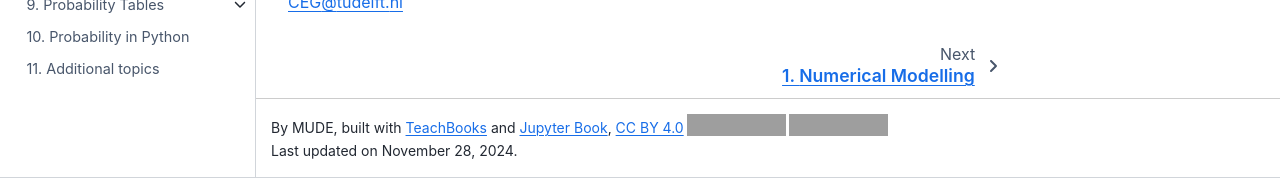
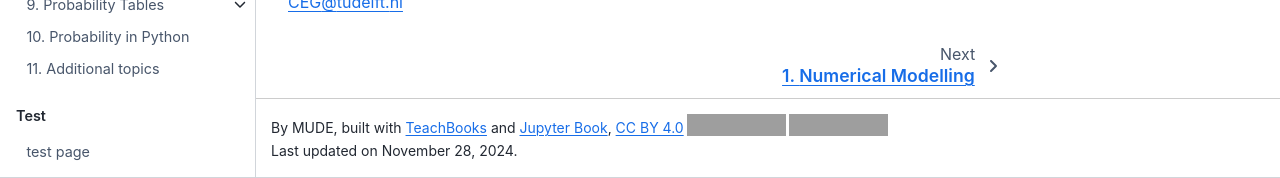
Before and after one commit to TUDelft-MUDE/workshop-iitm-book, a Jupyter Book: the page built from book/intro.md, in a window 1280 px wide and 900 px high, scrolled down 528 px. Shown: the part 722-900 px from the top of the window. Built offline with Jupyter Book 1.0.4 settings and Sphinx 7.4.7 and the Sphinx Book theme 1.1.4, drawn with Linux system fonts in a browser that asks for light colours; comment, search, counter and statistics services are not loaded; grey boxes are pictures that could not be loaded.

Commit message:
add second test page and update toc

```diff
--- a/book/_toc.yml
+++ b/book/_toc.yml
@@ -75,3 +75,8 @@ parts:
         title: Chi-Squared
     - file: probability/python
     - file: fundamentals/eemc-stuff
+
+  - caption: Test
+    chapters:
+    - file: test.ipynb
+    - file: test2
```
Also changed, not shown: book/test2.ipynb (added).
